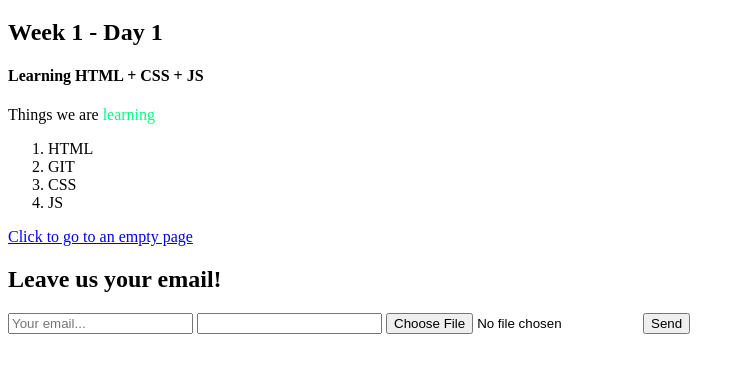
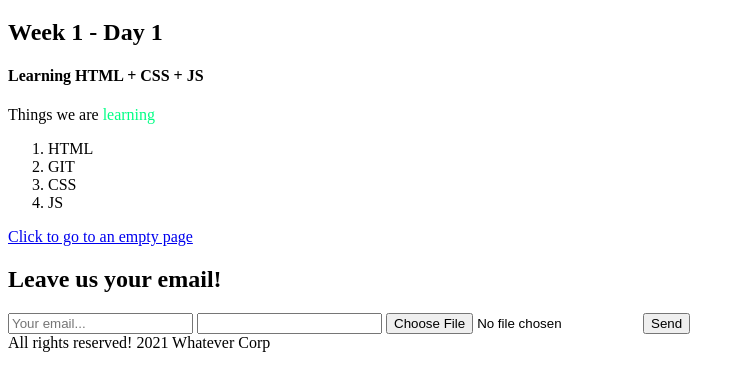
Before and after one commit to diegodayone/ignite-w1-d1, a plain HTML site: page index.html in a window 1280 px wide. Shown: the part 129-520 px from the top of the page, without its empty margins (0-745 px from the left). Drawn offline with Linux system fonts and the light colour scheme.

Commit message:
Added Footer / Copyright!

```diff
--- a/index.html
+++ b/index.html
@@ -29,6 +29,10 @@
     <input type="number" />
     <input type="file" />
     <input type="button" value="Send" />
+
+    <div>
+        All rights reserved! 2021 Whatever Corp
+    </div>
 </body>
 
 </html>
```
